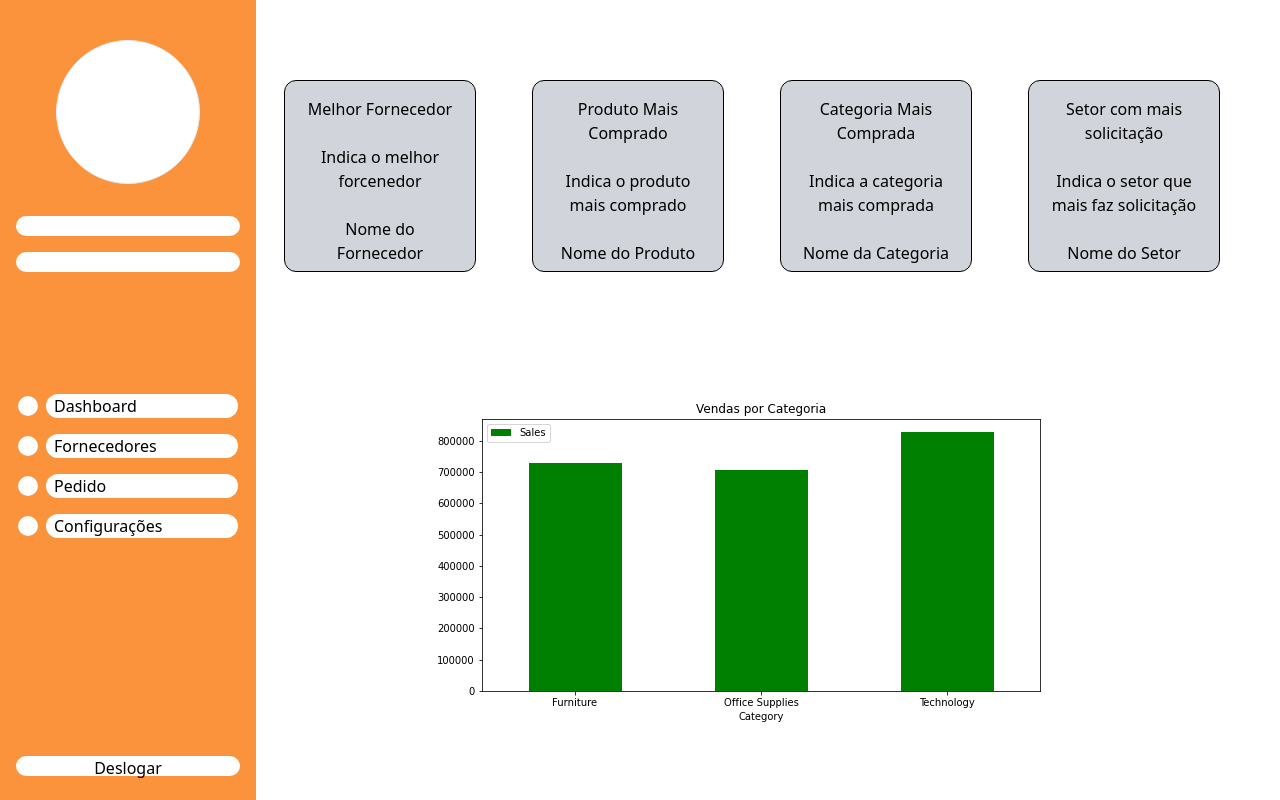
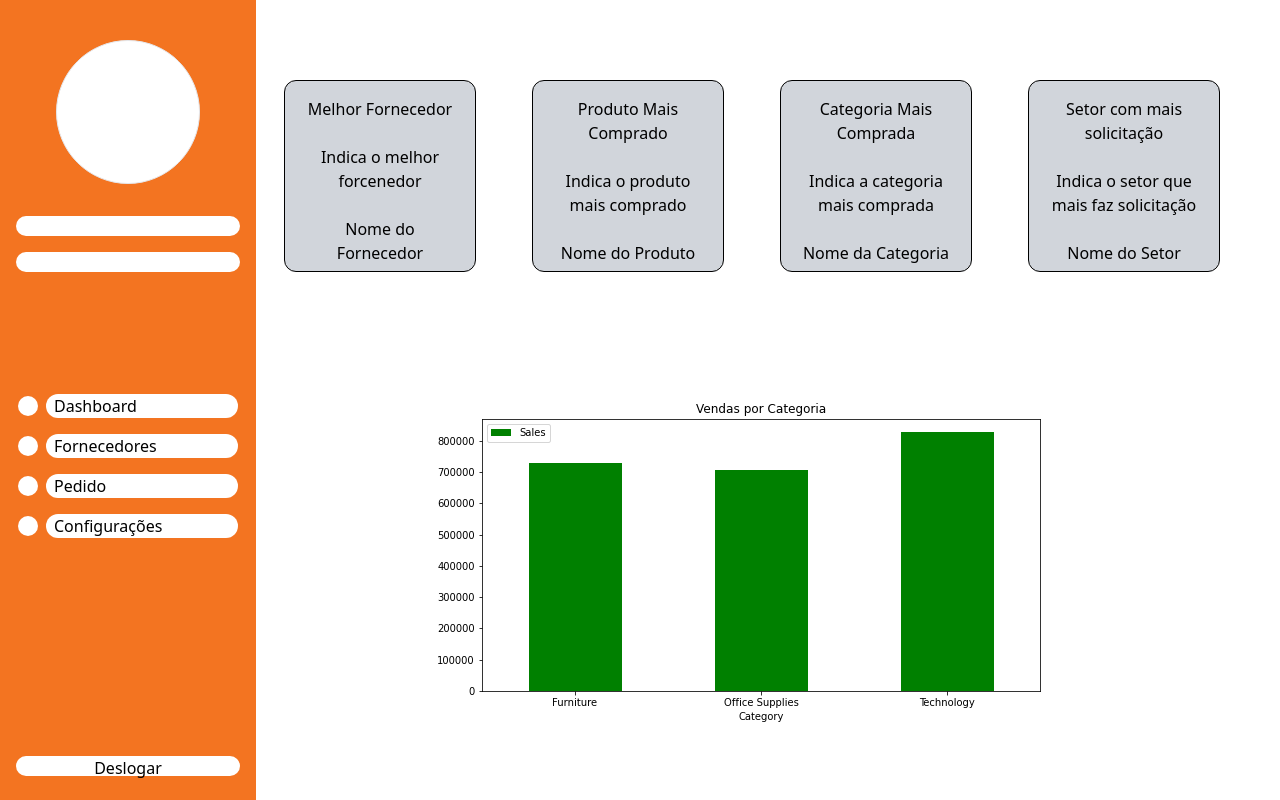
Before and after one commit to HugoSSantos/PACE, a React (Vite) app in the folder web/: page / in a window 1280 px wide. Built offline with nearby package versions, Linux system fonts and the light colour scheme.

Commit message:
update color sidebar

```diff
--- a/web/src/components/SideBar.tsx
+++ b/web/src/components/SideBar.tsx
@@ -3,7 +3,7 @@ import { Navegator } from "./Navagator";
 export function SideBar(){
 
     return(
-        <div className="flex flex-col w-[20%] bg-orange-400">
+        <div className="flex flex-col w-[20%] bg-[#f37421]">
             <div className="flex flex-col  h-[45%]  items-center">
                 <div className="flex w-36 h-36 border mt-10 rounded-full bg-white">
                     {/* Espaço para colocar a imagem que será recebida pelo login do google API */}
```
